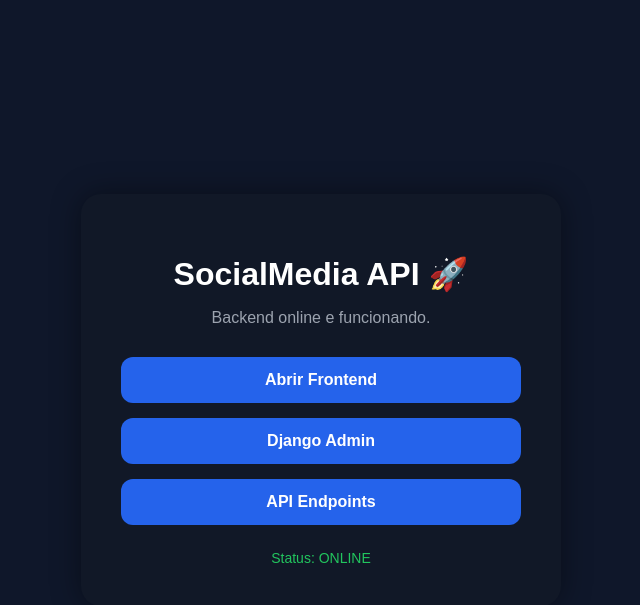
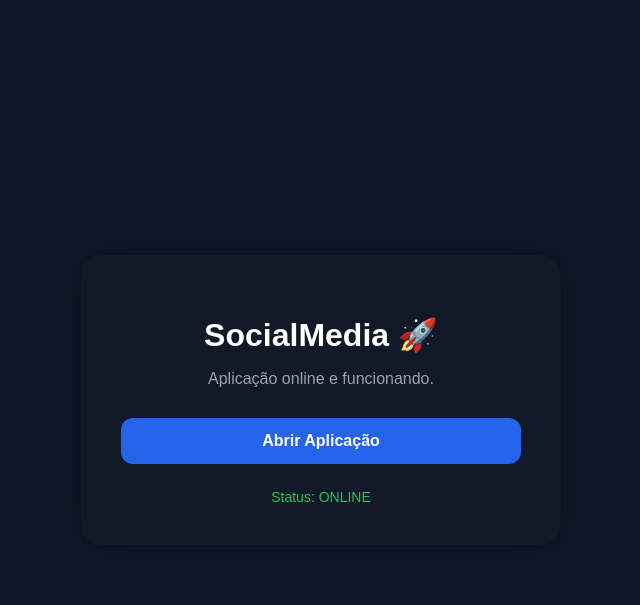
Before and after one commit to Handerrr/SocialMedia, a Django app: page / in a window 1280 px wide. Shown: the top 605 px of the page, without its empty margins (319-959 px from the left). Run offline with Django 5.2, Linux system fonts and the light colour scheme.

Commit message:
att template

```diff
--- a/backend/templates/home.html
+++ b/backend/templates/home.html
@@ -65,18 +65,14 @@
 
   <body>
     <div class="card">
-      <h1>SocialMedia API 🚀</h1>
+      <h1>SocialMedia 🚀</h1>
 
-      <p>Backend online e funcionando.</p>
+      <p>Aplicação online e funcionando.</p>
 
       <div class="links">
         <a href="https://socialmedia-1-brq2.onrender.com">
-          Abrir Frontend
+          Abrir Aplicação
         </a>
-
-        <a href="/admin/"> Django Admin </a>
-
-        <a href="/api/"> API Endpoints </a>
       </div>
 
       <div class="status">Status: ONLINE</div>
```
